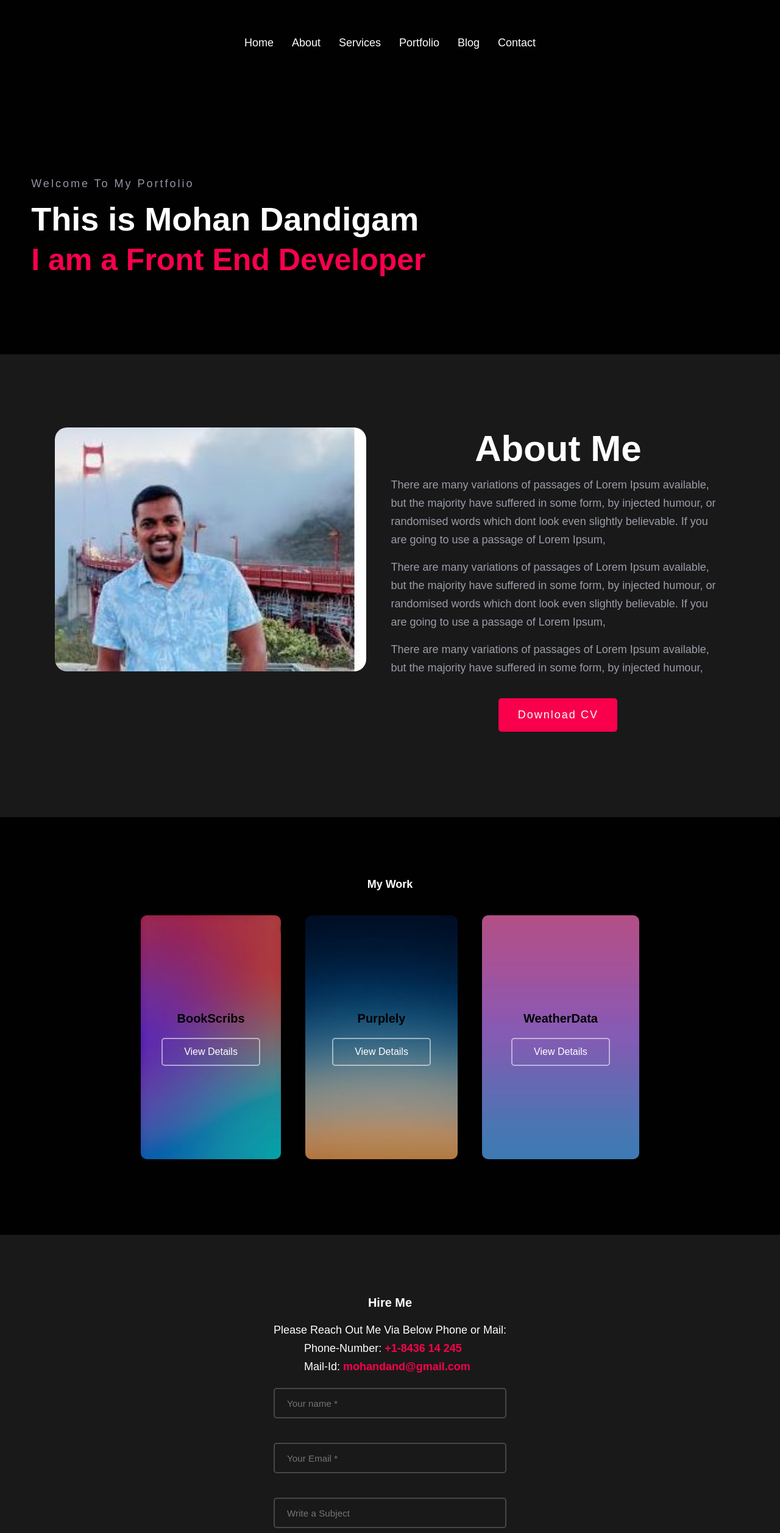
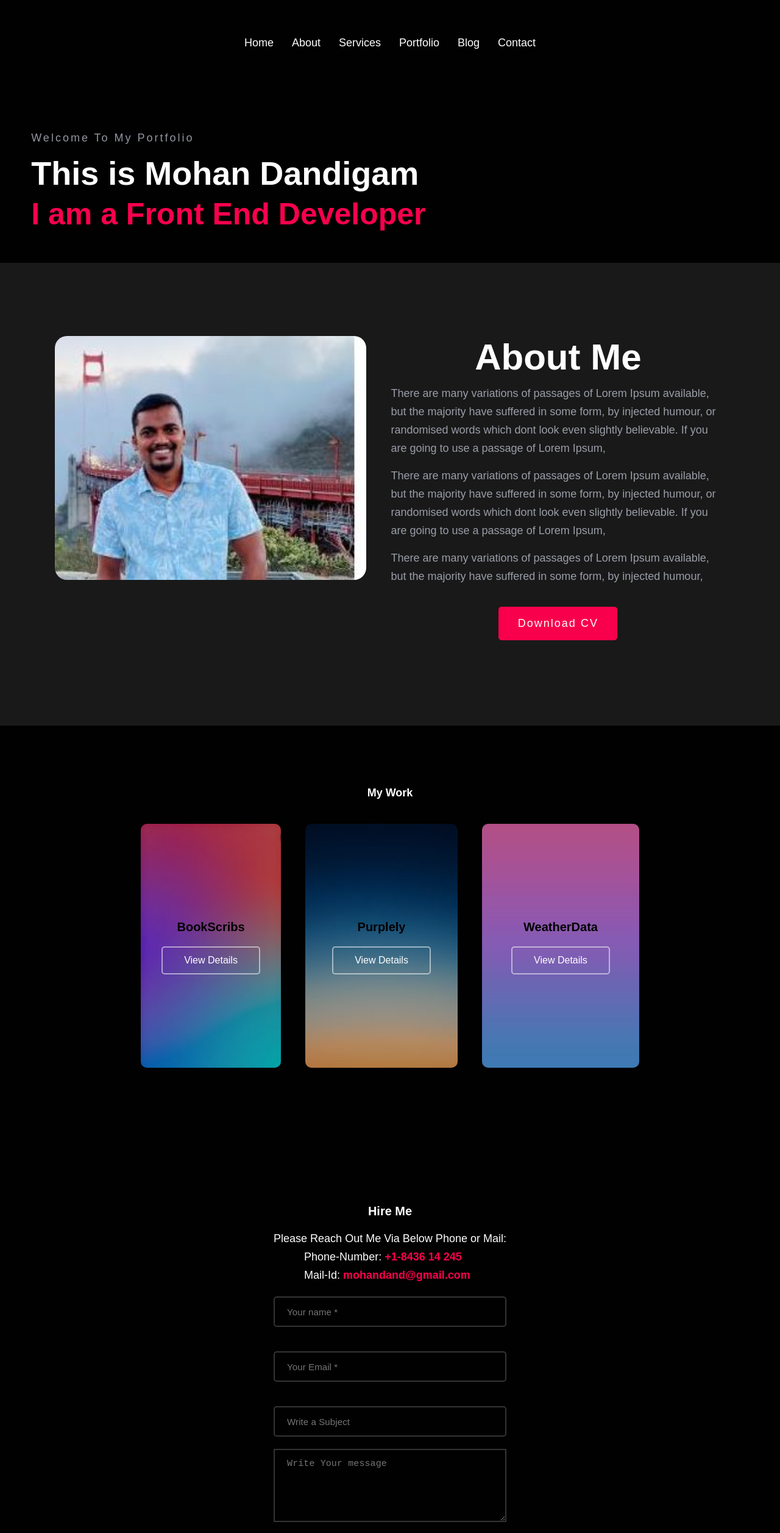
Before and after one commit to mohandand/My_Portfolio, a React (Create React App) app: page / in a window 1280 px wide. Shown: the top 2514 px of the page at 61% size. Built offline with nearby package versions, Linux system fonts and the light colour scheme.

Commit message:
Updated Code for My Portfoio roject

```diff
--- a/src/components/Contact/Contact.css
+++ b/src/components/Contact/Contact.css
@@ -1,5 +1,5 @@
 .contact{
-    background-color: #191919;
+    background-color: #010101;
 }
 h1.hire__text {
     font-size: 20px;
--- a/src/components/Home/Home.css
+++ b/src/components/Home/Home.css
@@ -10,7 +10,7 @@ li.nav__items{
     padding-bottom: 15px;
 }
 .home__content{
-    padding: 125px 0px;
+    padding: 50px 0px;
 }
 h1.home__text{
     font-size: 18px;
@@ -85,7 +85,10 @@ li.sideNavbar{
   .mar{
     margin-top: 40px;
   }
-
+.home_container{
+    display:flex;
+    flex-direction: row;
+}
 /* RESPONSIVE */
 @media only screen and (max-width: 768px){
  .header{
--- a/src/components/Home/Home.js
+++ b/src/components/Home/Home.js
@@ -11,7 +11,7 @@ function Home() {
   // Toogle Menu
    const [show, setShow] = useState(false);
   return (
-    <div className="home" id="Home" onClick={() => setShow(false)}>
+    <div className="home" id="Home" onClick={() => setShow(!show)}>
       <div className="home__bg">
         <div className="header d__flex align__items__center pxy__30">
           {/* <div className="logo">
@@ -75,6 +75,7 @@ function Home() {
            ) : null}
         </div>
         {/* HOME CONTENT */}
+        {/* Home Content */}
  <div className="container d__flex align__items_center jsutify__content__center">
  <div className="home__content d__flex">
      <div className="home__meta">
```
